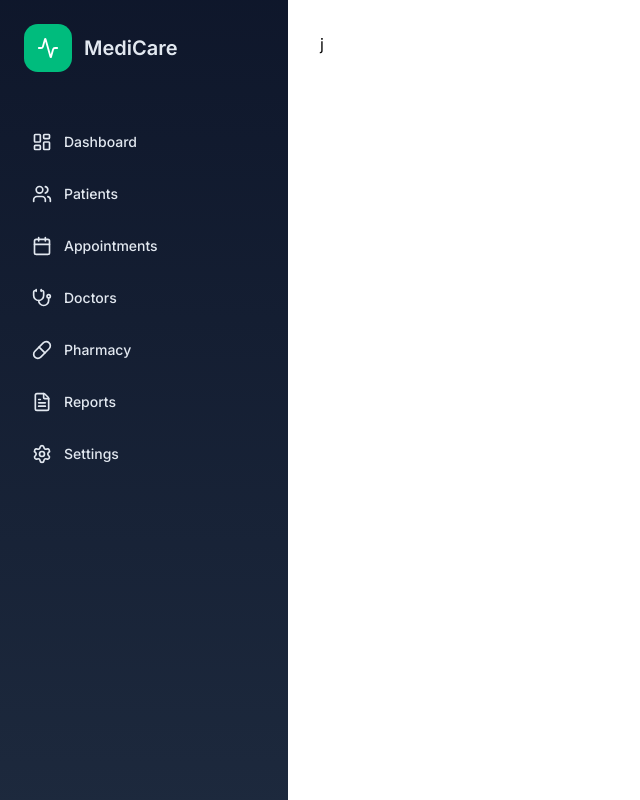
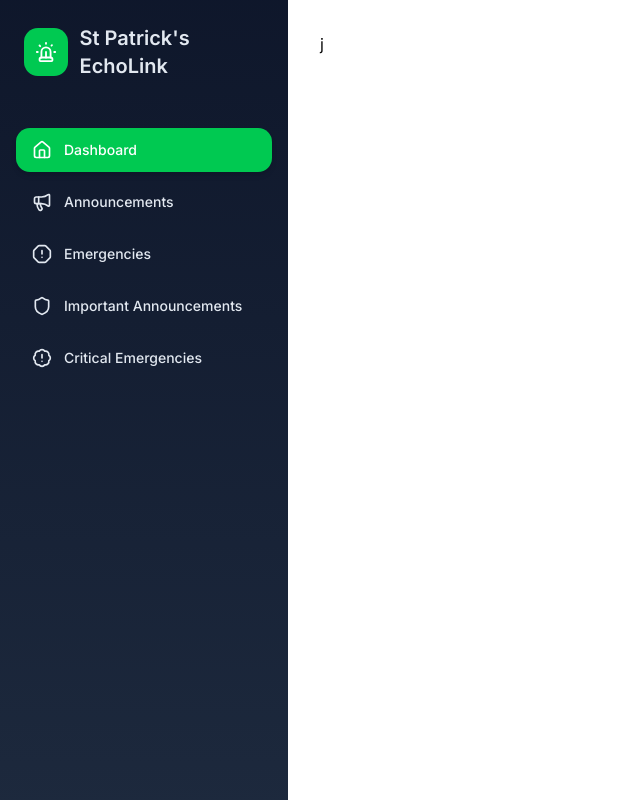
Before and after one commit to SibusiZW/echolink-system, a Next.js app: page / in a window 1280 px wide. Shown: the whole page, without its empty margins (0-640 px from the left). Built offline with nearby package versions, Linux system fonts and the light colour scheme.

Commit message:
fix: edited sidebar code for the app

```diff
--- a/components/main-sidebar.tsx
+++ b/components/main-sidebar.tsx
@@ -3,24 +3,20 @@
 import Link from "next/link"
 import { usePathname } from "next/navigation"
 import {
-  LayoutDashboard,
-  Users,
-  Calendar,
-  Stethoscope,
-  Pill,
-  FileText,
-  Settings,
-  Activity,
+  Siren,
+  Home,
+  Megaphone,
+  OctagonAlert,
+  BadgeAlert,
+  Shield,
 } from "lucide-react"
 
 const navItems = [
-  { name: "Dashboard", href: "/dashboard", icon: LayoutDashboard },
-  { name: "Patients", href: "/patients", icon: Users },
-  { name: "Appointments", href: "/appointments", icon: Calendar },
-  { name: "Doctors", href: "/doctors", icon: Stethoscope },
-  { name: "Pharmacy", href: "/pharmacy", icon: Pill },
-  { name: "Reports", href: "/reports", icon: FileText },
-  { name: "Settings", href: "/settings", icon: Settings },
+  { name: "Dashboard", href: "/", icon: Home },
+  { name: "Announcements", href: "/announcements", icon: Megaphone },
+  { name: "Emergencies", href: "/emergencies", icon: OctagonAlert },
+  { name: "Important Announcements", href: "/announcements/important", icon: Shield},
+  { name: "Critical Emergencies", href: "/emergencies/critical", icon: BadgeAlert}
 ]
 
 export default function MainSidebar() {
@@ -33,10 +29,10 @@ export default function MainSidebar() {
       <div>
         {/* Logo */}
         <div className="flex items-center gap-3 px-6 py-6">
-          <div className="flex h-12 w-12 items-center justify-center rounded-xl bg-emerald-500">
-            <Activity className="text-white" size={22} />
+          <div className="flex h-12 w-12 items-center justify-center rounded-xl bg-green-500">
+            <Siren className="text-white" size={22}/>
           </div>
-          <span className="text-xl font-semibold">MediCare</span>
+          <span className="text-xl font-semibold">St Patrick's EchoLink</span>
         </div>
 
         {/* Navigation */}
@@ -52,7 +48,7 @@ export default function MainSidebar() {
                 className={`flex items-center gap-3 rounded-xl px-4 py-3 transition-all duration-200
                 ${
                   isActive
-                    ? "bg-emerald-500 text-white shadow-md"
+                    ? "bg-green-500 text-white shadow-md"
                     : "hover:bg-slate-700/60"
                 }`}
               >
```
